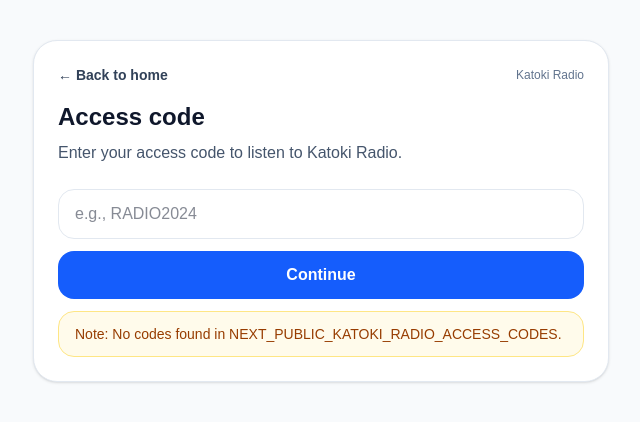
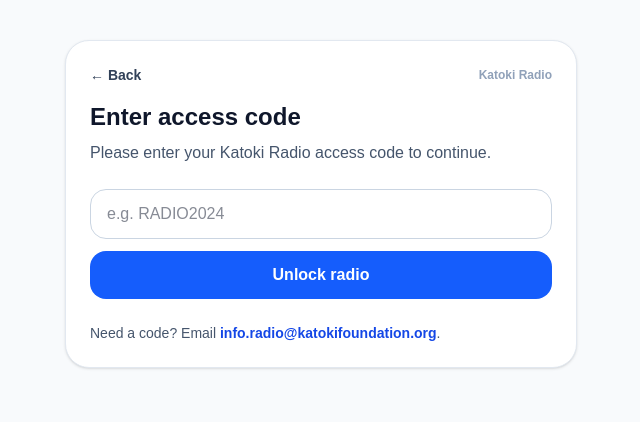
Before and after one commit to 2014Akamanzi/katoki-radio-app, a Next.js app: page /access in a window 1280 px wide. Shown: the top 422 px of the page, without its empty margins (319-959 px from the left). Built offline with nearby package versions, Linux system fonts and the light colour scheme.

Commit message:
Fix: add missing AccessClient for access page

```diff
--- a/src/app/access/AccessClient.tsx
+++ b/src/app/access/AccessClient.tsx
@@ -1,99 +1,102 @@
 "use client";
 
-import { useMemo, useState } from "react";
-import { useRouter } from "next/navigation";
+import { useEffect, useMemo, useState } from "react";
+import Link from "next/link";
 
 export default function AccessClient() {
-  const router = useRouter();
+  const [code, setCode] = useState("");
+  const [loading, setLoading] = useState(false);
+  const [err, setErr] = useState<string | null>(null);
 
-  const allowed = useMemo(() => {
-    // Keep your existing env name exactly:
-    const raw = process.env.NEXT_PUBLIC_KATOKI_RADIO_ACCESS_CODES ?? "";
-    return raw
-      .split(",")
-      .map((s) => s.trim())
-      .filter(Boolean);
-  }, []);
+  const cleaned = useMemo(() => code.trim(), [code]);
 
-  const [code, setCode] = useState("");
-  const [error, setError] = useState<string | null>(null);
-  const [loading, setLoading] = useState(false);
+  async function submit(e?: React.FormEvent) {
+    e?.preventDefault();
+    setErr(null);
 
-  async function submit() {
-    setError(null);
+    if (!cleaned) {
+      setErr("Please enter an access code.");
+      return;
+    }
+
     setLoading(true);
-
     try {
       const res = await fetch("/api/access", {
         method: "POST",
         headers: { "Content-Type": "application/json" },
-        body: JSON.stringify({ code }),
+        body: JSON.stringify({ code: cleaned }),
       });
 
       if (!res.ok) {
-        setError("Invalid access code.");
+        const data = await res.json().catch(() => null);
+        setErr(data?.error || "Invalid access code.");
         setLoading(false);
         return;
       }
 
-      // Server sets cookie; now go home (radio player page)
-      router.replace("/");
+      // success: cookie should be set by the API; go home
+      window.location.href = "/";
     } catch {
-      setError("Something went wrong. Please try again.");
+      setErr("Network error. Please try again.");
     } finally {
       setLoading(false);
     }
   }
 
+  // if someone already has access cookie, middleware should allow /,
+  // but this helps if they land here manually.
+  useEffect(() => {
+    setErr(null);
+  }, []);
+
   return (
     <main className="min-h-screen bg-slate-50 px-4 py-10">
-      <div className="mx-auto w-full max-w-xl rounded-3xl border border-slate-200 bg-white p-6 shadow-sm">
-        <div className="mb-4 flex items-center justify-between">
-          <a
+      <div className="mx-auto w-full max-w-lg rounded-3xl border border-slate-200 bg-white p-6 shadow-sm">
+        <div className="flex items-center justify-between">
+          <Link
             href="/"
             className="inline-flex items-center gap-2 text-sm font-semibold text-slate-700 hover:text-blue-700"
+            aria-label="Back to home"
           >
-            ← Back to home
-          </a>
-          <span className="text-xs text-slate-500">Katoki Radio</span>
+            ← Back
+          </Link>
+          <span className="text-xs font-semibold text-slate-400">Katoki Radio</span>
         </div>
 
-        <h1 className="text-2xl font-bold text-slate-900">Access code</h1>
+        <h1 className="mt-4 text-2xl font-bold text-slate-900">Enter access code</h1>
         <p className="mt-2 text-slate-600">
-          Enter your access code to listen to Katoki Radio.
+          Please enter your Katoki Radio access code to continue.
         </p>
 
-        <div className="mt-6 space-y-3">
+        <form onSubmit={submit} className="mt-6 space-y-3">
           <input
             value={code}
             onChange={(e) => setCode(e.target.value)}
-            placeholder="e.g., RADIO2024"
-            className="w-full rounded-2xl border border-slate-200 bg-white px-4 py-3 text-slate-900 outline-none focus:border-blue-500"
+            placeholder="e.g. RADIO2024"
+            className="w-full rounded-2xl border border-slate-300 px-4 py-3 text-slate-900 outline-none focus:border-blue-600"
           />
 
+          {err ? (
+            <div className="rounded-2xl border border-red-200 bg-red-50 px-4 py-3 text-sm text-red-700">
+              {err}
+            </div>
+          ) : null}
+
           <button
-            onClick={submit}
+            type="submit"
             disabled={loading}
             className="w-full rounded-2xl bg-blue-600 px-4 py-3 font-semibold text-white hover:bg-blue-700 disabled:opacity-60"
           >
-            {loading ? "Checking..." : "Continue"}
+            {loading ? "Checking..." : "Unlock radio"}
           </button>
+        </form>
 
-          {error ? (
-            <div className="rounded-2xl border border-red-200 bg-red-50 px-4 py-3 text-sm text-red-700">
-              {error}
-            </div>
-          ) : null}
-
-          {allowed.length === 0 ? (
-            <div className="rounded-2xl border border-amber-200 bg-amber-50 px-4 py-3 text-sm text-amber-800">
-              Note: No codes found in{" "}
-              <span className="font-mono">
-                NEXT_PUBLIC_KATOKI_RADIO_ACCESS_CODES
-              </span>
-              .
-            </div>
-          ) : null}
+        <div className="mt-6 text-sm text-slate-600">
+          Need a code? Email{" "}
+          <a className="font-semibold text-blue-700" href="mailto:info.radio@katokifoundation.org">
+            info.radio@katokifoundation.org
+          </a>
+          .
         </div>
       </div>
     </main>
```
